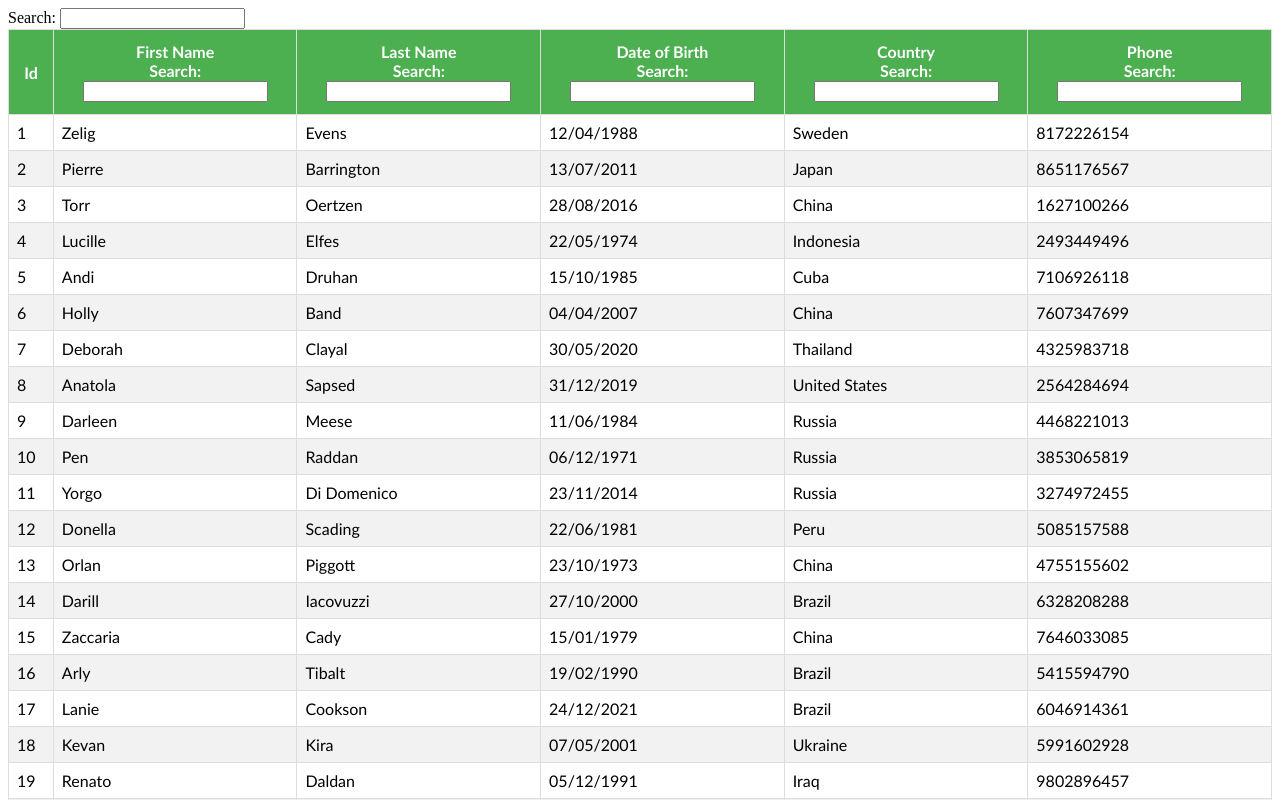
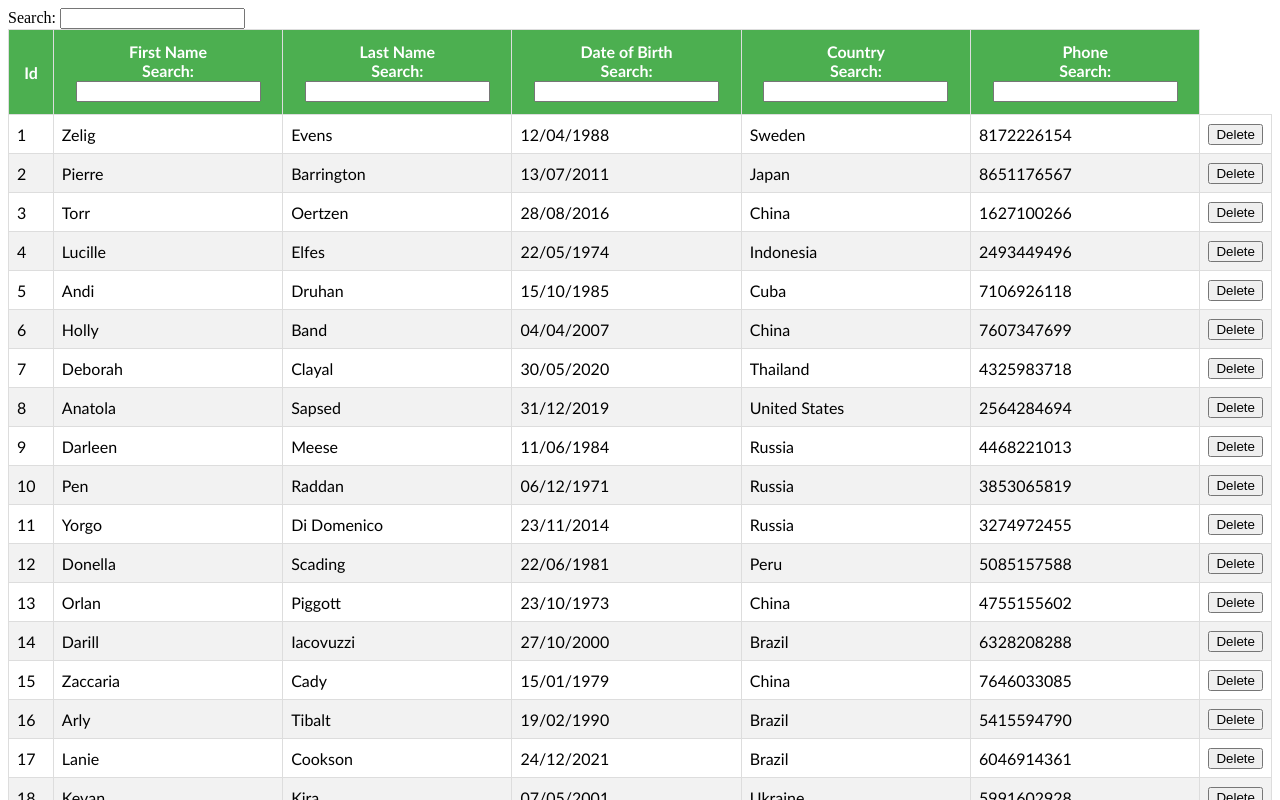
Before and after one commit to SaqibSattar/react-table, a React (Vite) app: page / in a window 1280 px wide. Shown: the top 800 px of the page. Built offline with nearby package versions, Linux system fonts and the light colour scheme.

Commit message:
implement delete functionality

```diff
--- a/src/components/FilteringTable.jsx
+++ b/src/components/FilteringTable.jsx
@@ -1,4 +1,4 @@
-import React, { useMemo } from 'react';
+import React, { useMemo, useState } from 'react';
 import { useTable, useGlobalFilter, useFilters } from 'react-table';
 import MOCK_DATA from './MOCK_DATA.json';
 import { COLUMNS } from './columns';
@@ -7,8 +7,9 @@ import { GlobalFilter } from './GlobalFilter'
 import { ColumnFilter } from './ColumnFilter'
 
 export const FilteringTable = () => {
+  const [data, setData] = useState(MOCK_DATA); // Use state to manage data
+
   const columns = useMemo(() => COLUMNS, []);
-  const data = useMemo(() => MOCK_DATA, []);
 
 
   const defaultColumn = React.useMemo(
@@ -17,6 +18,12 @@ export const FilteringTable = () => {
     }),
     []
   )
+
+  const handleDelete = (id) => {
+    // Filter out the row with the given id and update the data
+    setData((prevData) => prevData.filter((row) => row.id !== id));
+  };
+
 
   const {
     getTableProps,
@@ -65,6 +72,11 @@ export const FilteringTable = () => {
                       {cell.render('Cell')}
                     </td>
                   ))}
+                  <td>
+                    <button onClick={() => handleDelete(row.original.id)}>
+                      Delete
+                    </button>
+                  </td>
                 </tr>
               );
           })}
```
Lines whose indentation alone changed are shown as unchanged.
